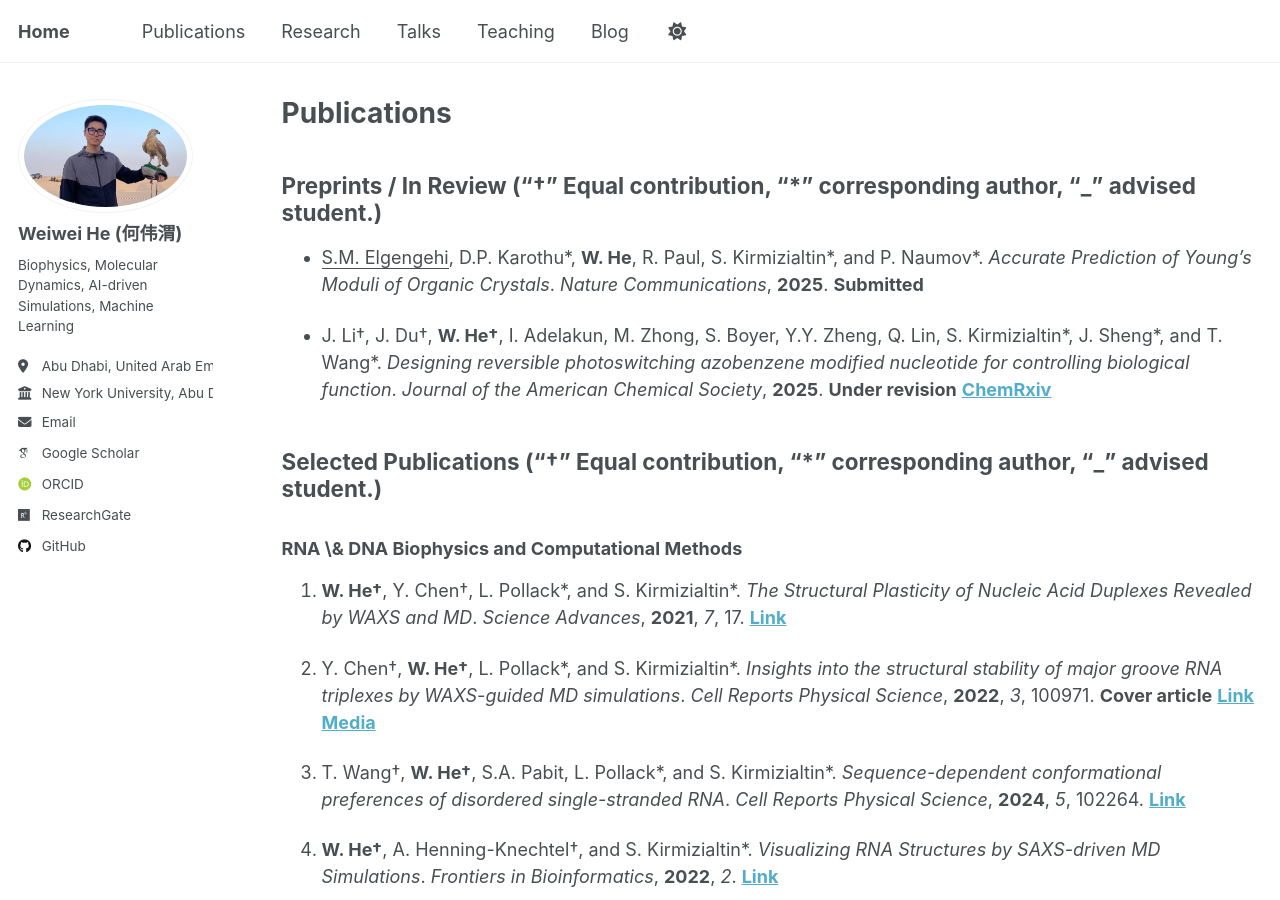
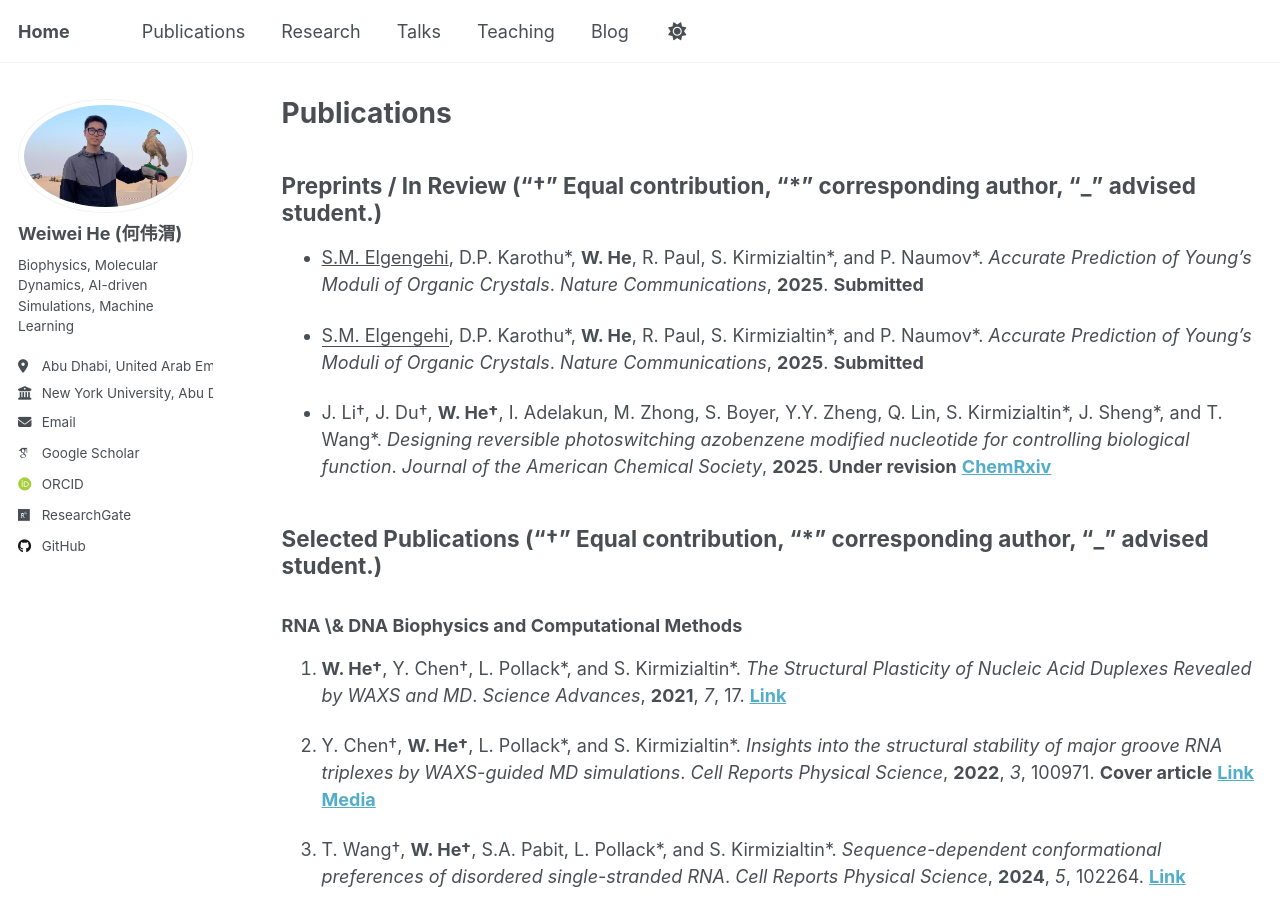
Before and after one commit to Warrenheww/warrenheww.github.io, a Jekyll site: the page built from _pages/publications.md, in a window 1280 px wide and 900 px high. Built offline with Jekyll 4.4.1, drawn with Linux system fonts in a browser that asks for light colours; some web fonts are replaced.

Commit message:
Update publications.md

```diff
--- a/_pages/publications.md
+++ b/_pages/publications.md
@@ -6,6 +6,8 @@
 ---
 
 ## Preprints / In Review ("†" Equal contribution, "*" corresponding author, “_” advised student.)
+
+- <span style="text-decoration: underline;">S.M. Elgengehi</span>, D.P. Karothu\*, **W. He**, R. Paul, S. Kirmizialtin\*, and P. Naumov\*. *Accurate Prediction of Young’s Moduli of Organic Crystals*. *Nature Communications*, **2025**. **Submitted**
 
 - <u>S.M. Elgengehi</u>, D.P. Karothu\*, **W. He**, R. Paul, S. Kirmizialtin\*, and P. Naumov\*. *Accurate Prediction of Young’s Moduli of Organic Crystals*. *Nature Communications*, **2025**. **Submitted**
 
```
